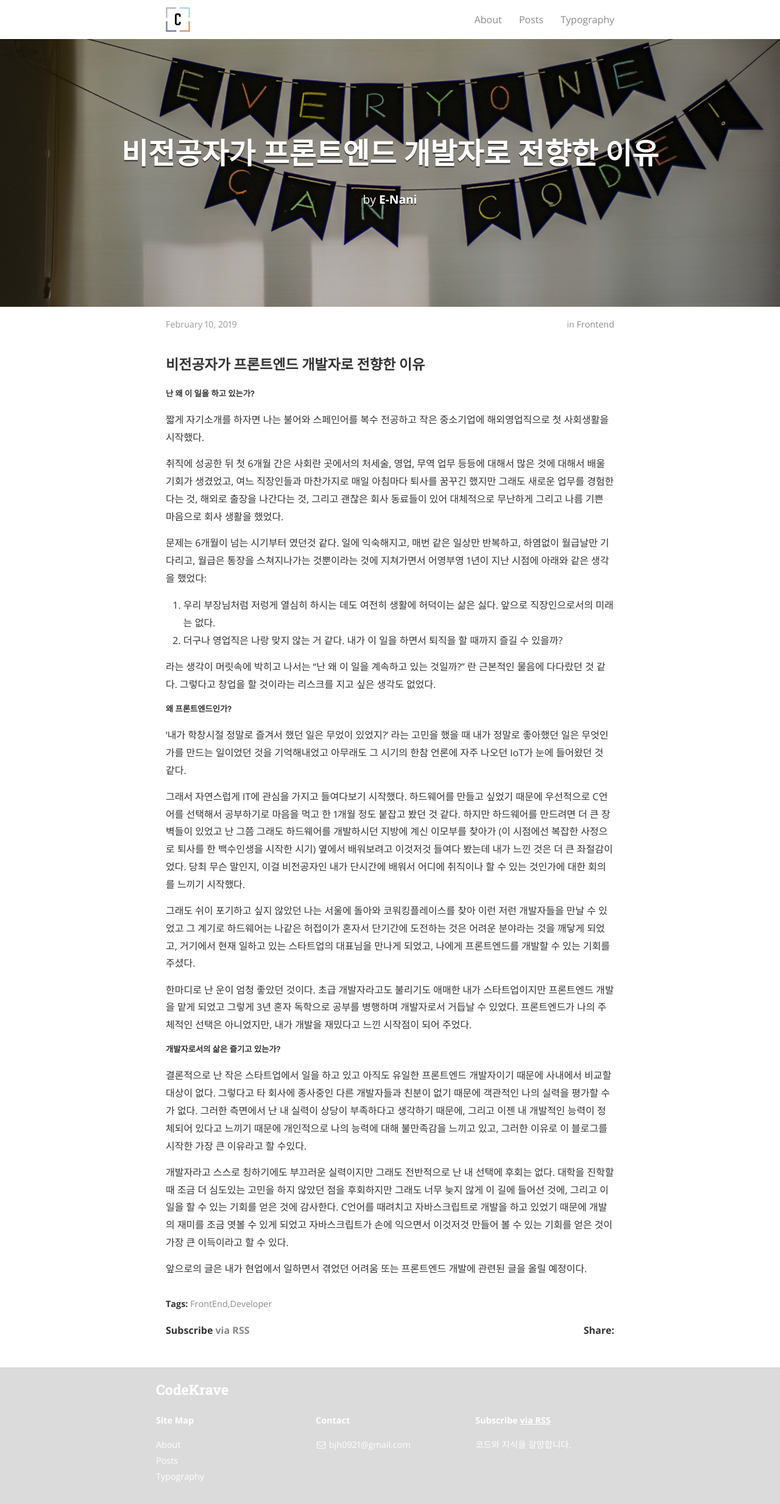
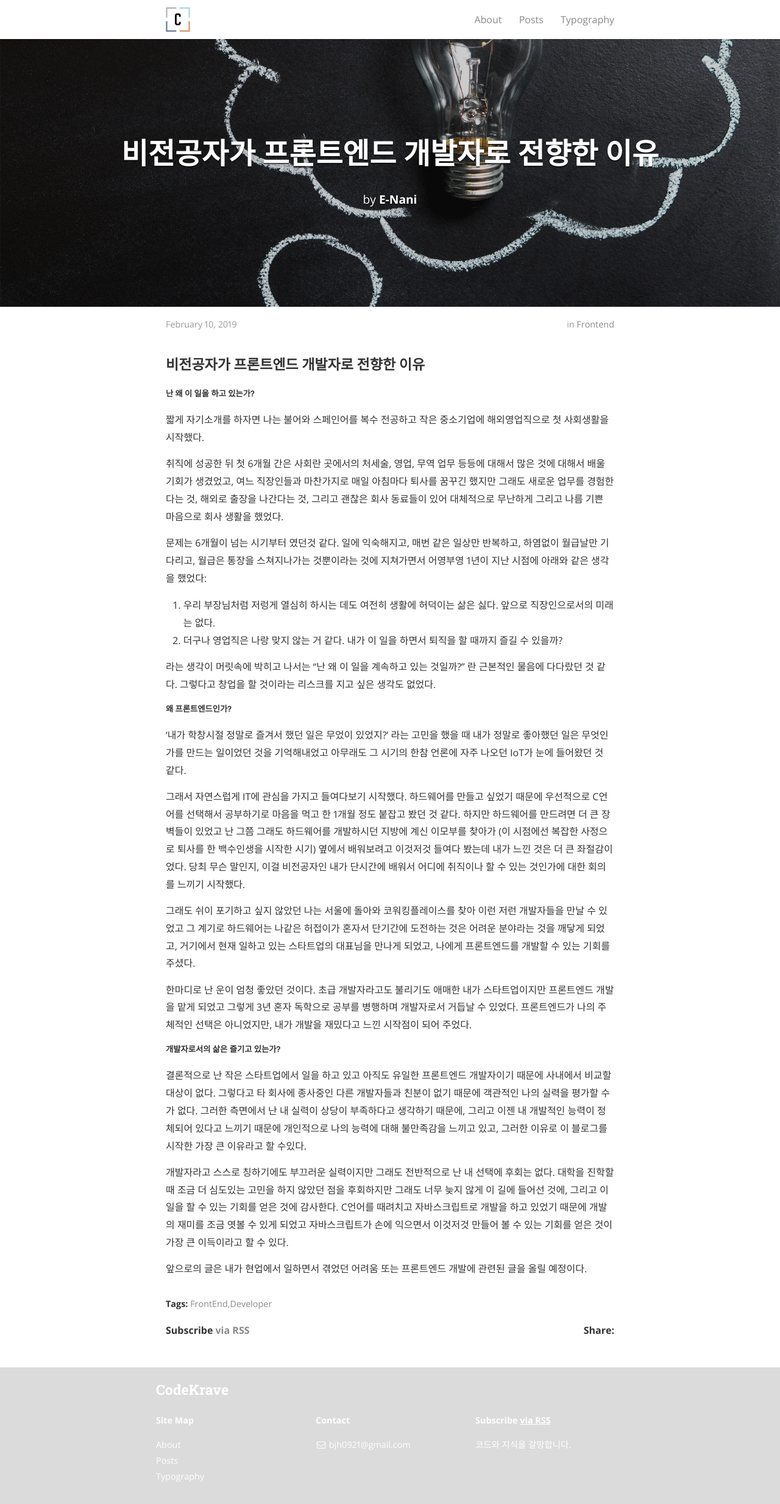
Before and after one commit to codekrave/codekrave.github.io, a Jekyll site: the page built from _posts/2019-02-10-become_developer.markdown, in a window 1280 px wide. Shown: the whole page at 61% size. Built offline with Jekyll 4.4.1, drawn with Linux system fonts in a browser that asks for light colours; nearby versions of some CDN libraries.

Commit message:
이미지 url 변경

```diff
--- a/_posts/2019-02-10-become_developer.markdown
+++ b/_posts/2019-02-10-become_developer.markdown
@@ -5,7 +5,7 @@ date:   2019-02-10 22:15:00
 author: E-Nani
 categories: FrontEnd
 tags:	FrontEnd,Developer
-cover:  "/assets/every_code.jpg"
+cover:  "/assets/20190210_post.jpg"
 ---
 
 ### 비전공자가 프론트엔드 개발자로 전향한 이유
```
